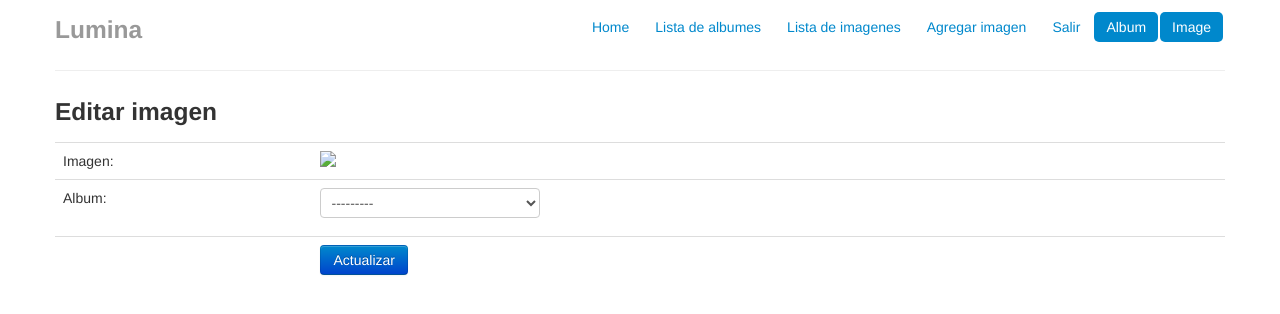
After one commit to florzanetta/lumina, a Django app: template lumina/templates/lumina/image_update_form.html in a window 1280 px wide. The commit adds this page. Shown: the top 314 px of the page. Run offline with Django 3.2, Linux system fonts and the light colour scheme; the template is opened without the code that fills it: values that come from a table or form of the project are taken from there, others are empty; some libraries are stand-ins or nearby versions.

Commit message:
Split form for create/update images

```diff
--- a/lumina/templates/lumina/image_form.html
+++ b/lumina/templates/lumina/image_create_form.html
@@ -9,13 +9,13 @@
 
 {% block content %}
 
-    <h3>Agregar/Editar imagen</h3>
+    <h3>Agregar imagen</h3>
     <form action="." method="post" enctype="multipart/form-data">{% csrf_token %}
 	    <table class="table">
 	        {{ form.as_table }}
 	        <tr>
                <td> </td>
-	           <td><input type="submit" value="Agregar / Actualizar" class="btn btn-primary"></td>
+	           <td><input type="submit" value="Agregar" class="btn btn-primary"></td>
 	        </tr>
 		</table>
     </form>
--- /dev/null
+++ b/lumina/templates/lumina/image_update_form.html
@@ -0,0 +1,30 @@
+{% extends "lumina/base.html" %}
+<!DOCTYPE html>
+<html>
+<head>
+<meta charset="UTF-8">
+<title>{% block title %}Lumina - Agregar imagen{% endblock %}</title>
+</head>
+<body>
+
+{% block content %}
+
+    <h3>Editar imagen</h3>
+    <form action="." method="post">{% csrf_token %}
+	    <table class="table">
+            <tr>
+               <td>Imagen:</td>
+               <td><img class="media-object" src="{% url 'image_thumb_64x64' object.pk %}"></td>
+            </tr>
+	        {{ form.as_table }}
+	        <tr>
+               <td>&nbsp;</td>
+	           <td><input type="submit" value="Actualizar" class="btn btn-primary"></td>
+	        </tr>
+		</table>
+    </form>
+
+{% endblock content %}
+
+</body>
+</html>
--- a/lumina/views.py
+++ b/lumina/views.py
@@ -75,6 +75,7 @@ class ImageCreateView(CreateView):
     # https://docs.djangoproject.com/en/1.5/topics/class-based-views/generic-editing/
     model = Image
     form_class = ImageCreateForm
+    template_name = 'lumina/image_create_form.html'
 
     def form_valid(self, form):
         form.instance.user = self.request.user
@@ -93,6 +94,7 @@ class ImageUpdateView(UpdateView):
     # https://docs.djangoproject.com/en/1.5/ref/class-based-views/generic-editing/#updateview
     model = Image
     form_class = ImageUpdateForm
+    template_name = 'lumina/image_update_form.html'
 
     #    def get_context_data(self, **kwargs):
     #        context = super(ImageUpdateView, self).get_context_data(**kwargs)
```
